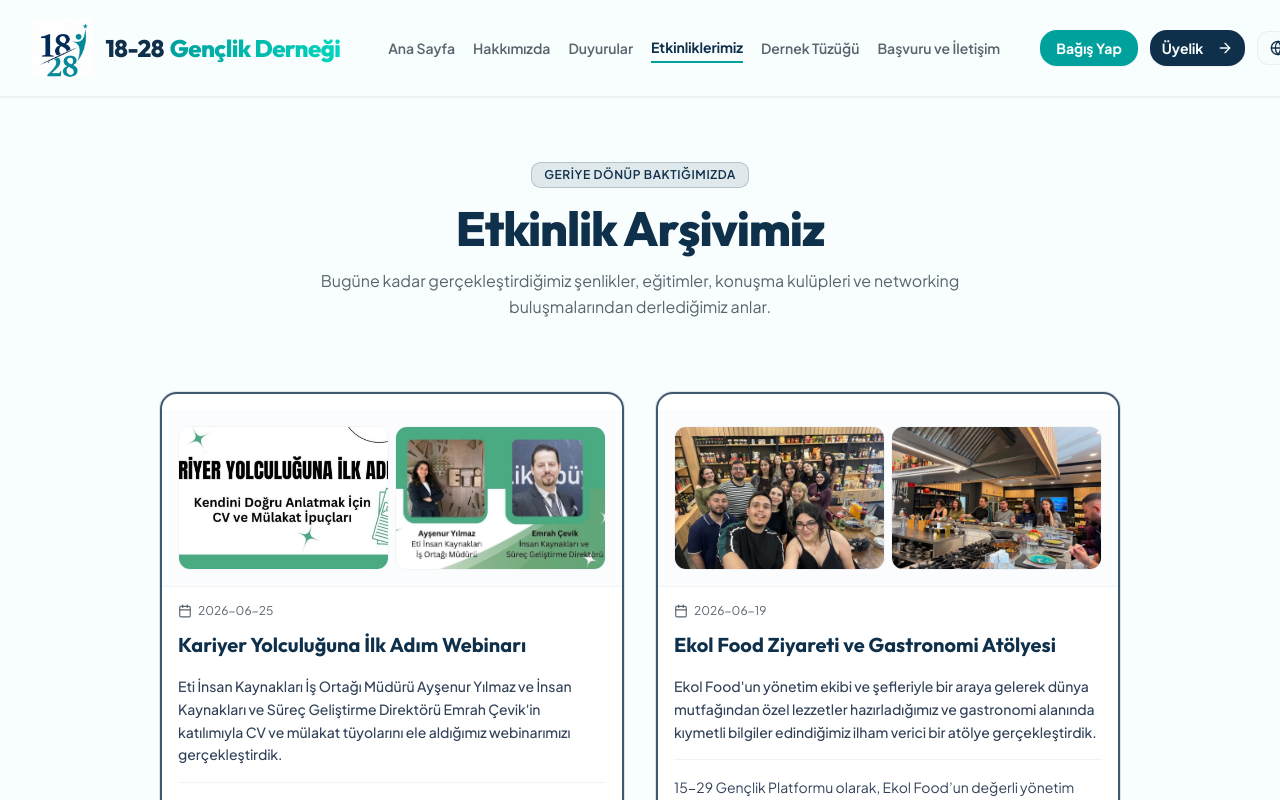
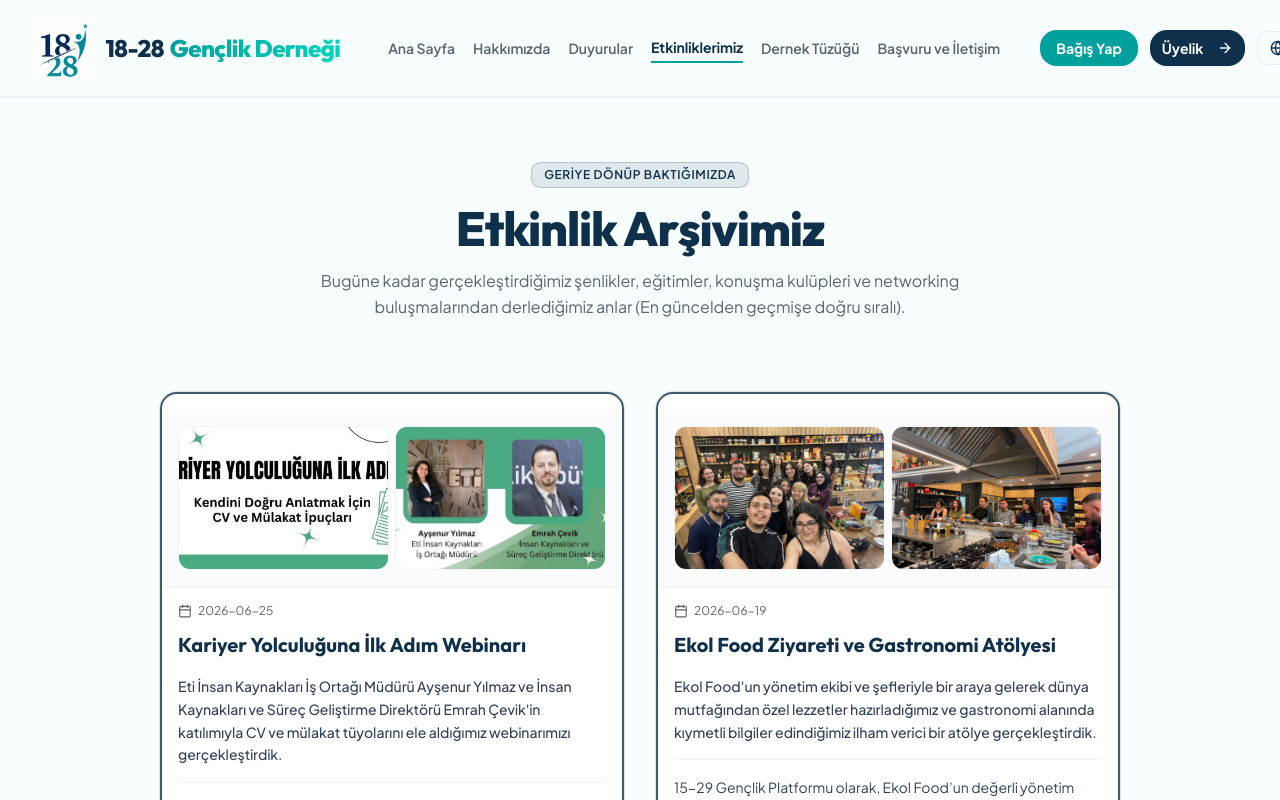
Before and after one commit to buketpolatoglu1-create/dernekweb, a Next.js app: page /etkinlikler in a window 1280 px wide. Shown: the top 800 px of the page. Built offline with nearby package versions, Linux system fonts and the light colour scheme.

Commit message:
Sorted event archive strictly from newest to oldest by date

```diff
--- a/components/events/EventsPageClient.tsx
+++ b/components/events/EventsPageClient.tsx
@@ -14,6 +14,11 @@
 export function EventsPageClient({ events }: EventsPageClientProps) {
   const { language } = useLanguage();
 
+  // Strict sorting: Newest events first (En güncelden geçmişe doğru)
+  const sortedEvents = [...events].sort(
+    (a, b) => new Date(b.date).getTime() - new Date(a.date).getTime()
+  );
+
   return (
     <div className="flex flex-col w-full min-h-screen py-10">
       <div className="container mx-auto max-w-5xl px-4 sm:px-6 lg:px-8 space-y-12">
@@ -28,14 +33,14 @@
           </h1>
           <p className="text-muted-foreground max-w-2xl mx-auto text-sm sm:text-base leading-relaxed">
             {language === "en"
-              ? "Moments compiled from festivals, workshops, speaking clubs, and networking gatherings we have held to date."
-              : "Bugüne kadar gerçekleştirdiğimiz şenlikler, eğitimler, konuşma kulüpleri ve networking buluşmalarından derlediğimiz anlar."}
+              ? "Moments compiled from festivals, workshops, speaking clubs, and networking gatherings we have held to date (Sorted newest to oldest)."
+              : "Bugüne kadar gerçekleştirdiğimiz şenlikler, eğitimler, konuşma kulüpleri ve networking buluşmalarından derlediğimiz anlar (En güncelden geçmişe doğru sıralı)."}
           </p>
         </div>
 
         {/* Gallery / Archive List */}
         <div className="grid grid-cols-1 md:grid-cols-2 gap-8 pt-6">
-          {events.map((event) => {
+          {sortedEvents.map((event) => {
             const title = language === "en" ? (eventTranslations[event.slug]?.title || event.title) : event.title;
             const description = language === "en" ? (eventTranslations[event.slug]?.description || event.description) : event.description;
             const body = language === "en" ? (eventTranslations[event.slug]?.body || event.body) : event.body;
```
